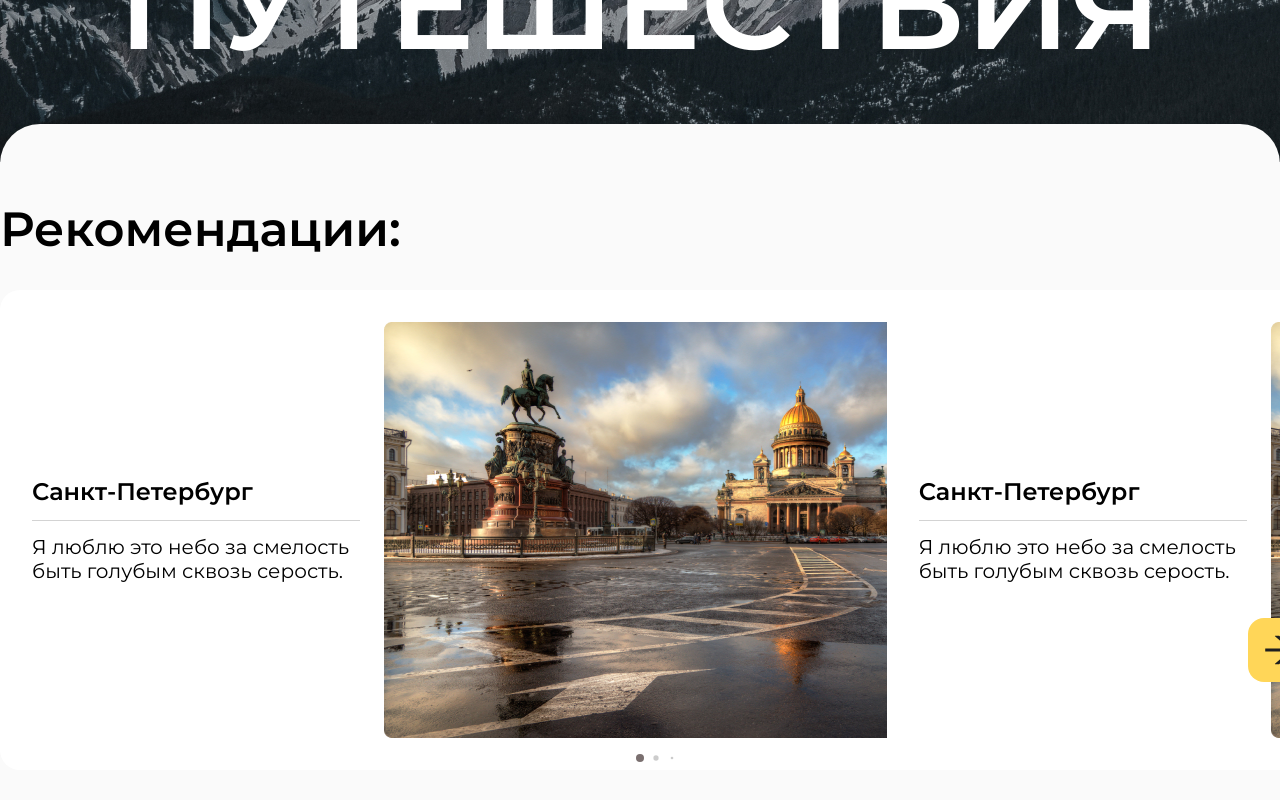
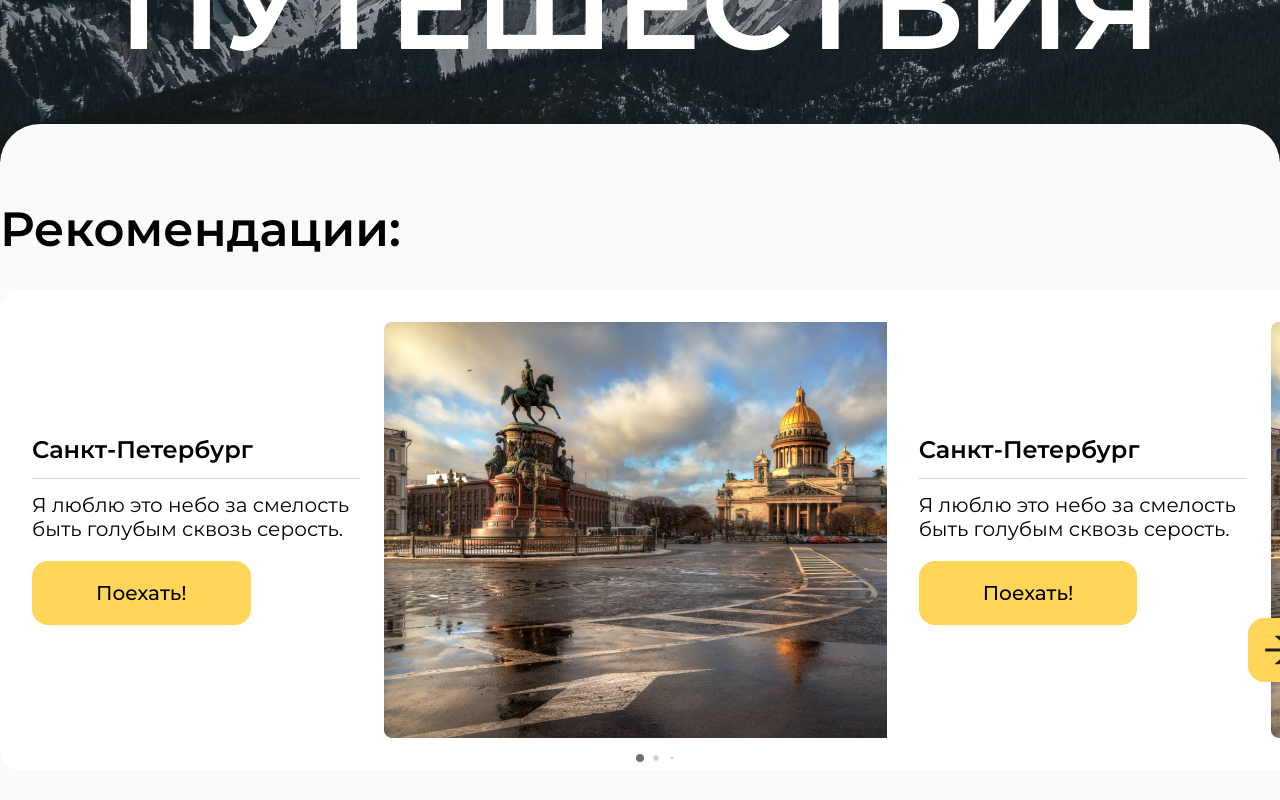
Before and after one commit to a-lournrose/lobsters-it, a React (Create React App) app: page / in a window 1280 px wide. Shown: the part 558-1358 px from the top of the page. Built offline with nearby package versions, Linux system fonts and the light colour scheme.

Commit message:
slider buttons

```diff
--- a/src/UI/ButtonBuy/ButtonBuy.jsx
+++ b/src/UI/Button/Button.jsx
@@ -1,11 +1,11 @@
 import React from 'react';
-import stl from './ButtonBuy.module.scss'
-const ButtonBuy = () => {
+import stl from './Button.module.scss'
+const Button = ({children}) => {
     return (
         <div className={`${stl.button} flex-center`}>
-            Купить
+            {children}
         </div>
     );
 };
 
-export default ButtonBuy;
+export default Button;
--- a/src/UI/ButtonBuy/ButtonBuy.module.scss
+++ b/src/UI/Button/Button.module.scss
@@ -2,8 +2,9 @@
   cursor: pointer;
   font-weight: 500;
   line-height: 36px;
-  background-color: rgba(255, 214, 88, 1);
+  background-color: var(--primary-color);
   padding: 0.875rem 4rem;
   border-radius: 16px;
   font-size: 1.25rem;
+  width: fit-content;
 }
--- a/src/modules/ReadyToursModule/ui/components/CardTour/CardTour.jsx
+++ b/src/modules/ReadyToursModule/ui/components/CardTour/CardTour.jsx
@@ -1,6 +1,6 @@
 import React from 'react';
 import stl from  './CardTour.module.scss'
-import ButtonBuy from "../../../../../UI/ButtonBuy/ButtonBuy";
+import Button from "../../../../../UI/Button/Button";
 const CardTour = ({city, priceStart}) => {
     return (
         <div className={`${stl.card}`}>
@@ -10,7 +10,7 @@ const CardTour = ({city, priceStart}) => {
                 <p className={stl.priceStart}>{priceStart}от 2500р</p>
             </div>
             <div className={stl.footer}>
-                <ButtonBuy/>
+                <Button/>
                 <div className={stl.buttonLike}>
                     <svg viewBox="0 0 64 64" fill="none" xmlns="http://www.w3.org/2000/svg">
                         <rect width="64" height="64" rx="16" fill="white"/>
--- a/src/modules/RecommendationsSlider/ui/components/Slide/Slide.jsx
+++ b/src/modules/RecommendationsSlider/ui/components/Slide/Slide.jsx
@@ -1,6 +1,7 @@
 import React from 'react';
 import cls from './Slide.module.scss';
 import SliderImage1 from '../../../../../assets/images/rec-slider/slider-image-1.jpg';
+import Button from "../../../../../UI/Button/Button";
 
 const Slide = () => {
     return (
@@ -9,6 +10,7 @@ const Slide = () => {
                 <h3>Санкт-Петербург</h3>
                 <div className={cls.slide__line}></div>
                 <p>Я люблю это небо за смелость быть голубым сквозь серость.</p>
+                <Button>Поехать!</Button>
             </div>
             <div className={cls.slide__image} style={{background: `url(${SliderImage1})`}}></div>
         </div>
--- a/src/modules/RecommendationsSlider/ui/components/Slide/Slide.module.scss
+++ b/src/modules/RecommendationsSlider/ui/components/Slide/Slide.module.scss
@@ -16,7 +16,9 @@
   }
 
   &__text {
-
+    p {
+      margin-bottom: 20px;
+    }
   }
 
   &__image {
```
